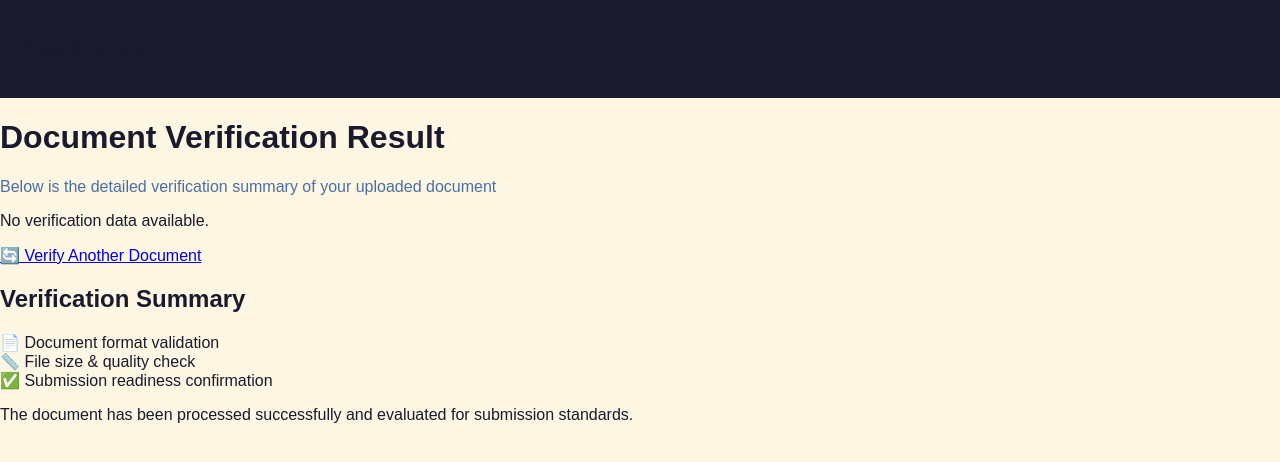
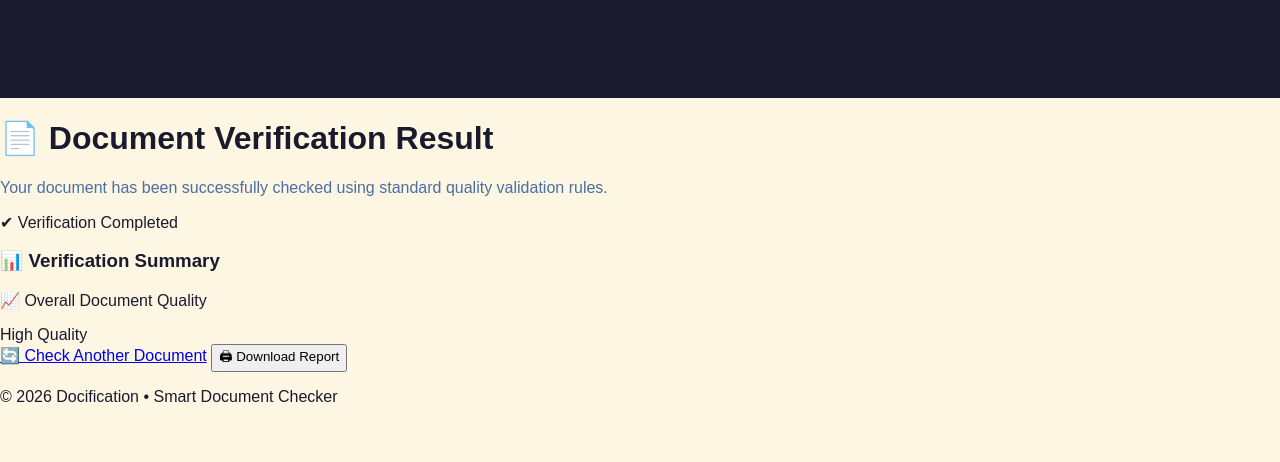
Before and after one commit to itsjaydwivedi-lang/smart-document-checker, a Flask app: template templates/result.html in a window 1280 px wide. Shown: the top 462 px of the page. Run offline with Flask 3, Linux system fonts and the light colour scheme; the template is opened without the code that fills it, so the values that code supplies are empty.

Commit message:
Update result.html

```diff
--- a/templates/result.html
+++ b/templates/result.html
@@ -3,10 +3,14 @@
 <head>
     <meta charset="UTF-8">
     <title>Docification | Verification Result</title>
+
+    <!-- Main CSS -->
     <link rel="stylesheet" href="{{ url_for('static', filename='style.css') }}">
+
+    <!-- Icons -->
+    <link href="https://fonts.googleapis.com/icon?family=Material+Icons" rel="stylesheet">
 </head>
-
-<body class="result-body">
+<body class="result-page">
 
 <header class="top-header">
     <h2>Docification</h2>
@@ -14,48 +18,54 @@
 
 <div class="result-container">
 
-    <div class="result-card-main">
-        <h1>Document Verification Result</h1>
+    <div class="result-card">
+
+        <h1>📄 Document Verification Result</h1>
         <p class="subtitle">
-            Below is the detailed verification summary of your uploaded document
+            Your document has been successfully checked using standard quality validation rules.
         </p>
 
-        <div class="divider"></div>
-
-        <div class="result-status">
-            {% if report %}
-                <ul class="result-list">
-                    {% for r in report %}
-                        <li>{{ r }}</li>
-                    {% endfor %}
-                </ul>
-            {% else %}
-                <p>No verification data available.</p>
-            {% endif %}
+        <!-- STATUS BADGE -->
+        <div class="status-badge success">
+            ✔ Verification Completed
         </div>
 
-        <div class="action-buttons">
-            <a href="/" class="btn-primary">🔄 Verify Another Document</a>
-        </div>
-    </div>
+        <!-- REPORT DETAILS -->
+        <div class="report-box">
+            <h3>📊 Verification Summary</h3>
 
-    <div class="result-side-card">
-        <h2>Verification Summary</h2>
-
-        <div class="summary-step">📄 Document format validation</div>
-        <div class="summary-step">📏 File size & quality check</div>
-        <div class="summary-step">✅ Submission readiness confirmation</div>
-
-        <div class="progress-container">
-            <div class="progress-bar-complete"></div>
+            <ul class="report-list">
+                {% for r in report %}
+                <li>
+                    <span class="material-icons">check_circle</span>
+                    {{ r }}
+                </li>
+                {% endfor %}
+            </ul>
         </div>
 
-        <p class="summary-text">
-            The document has been processed successfully and evaluated for submission standards.
-        </p>
+        <!-- QUALITY METER -->
+        <div class="quality-meter">
+            <p>📈 Overall Document Quality</p>
+            <div class="meter-bar">
+                <div class="meter-fill"></div>
+            </div>
+            <span class="quality-text">High Quality</span>
+        </div>
+
+        <!-- ACTION BUTTONS -->
+        <div class="action-buttons">
+            <a href="/" class="btn secondary">🔄 Check Another Document</a>
+            <button onclick="window.print()" class="btn primary">🖨 Download Report</button>
+        </div>
+
     </div>
 
 </div>
 
+<footer class="footer">
+    <p>© 2026 Docification • Smart Document Checker</p>
+</footer>
+
 </body>
 </html>
```
